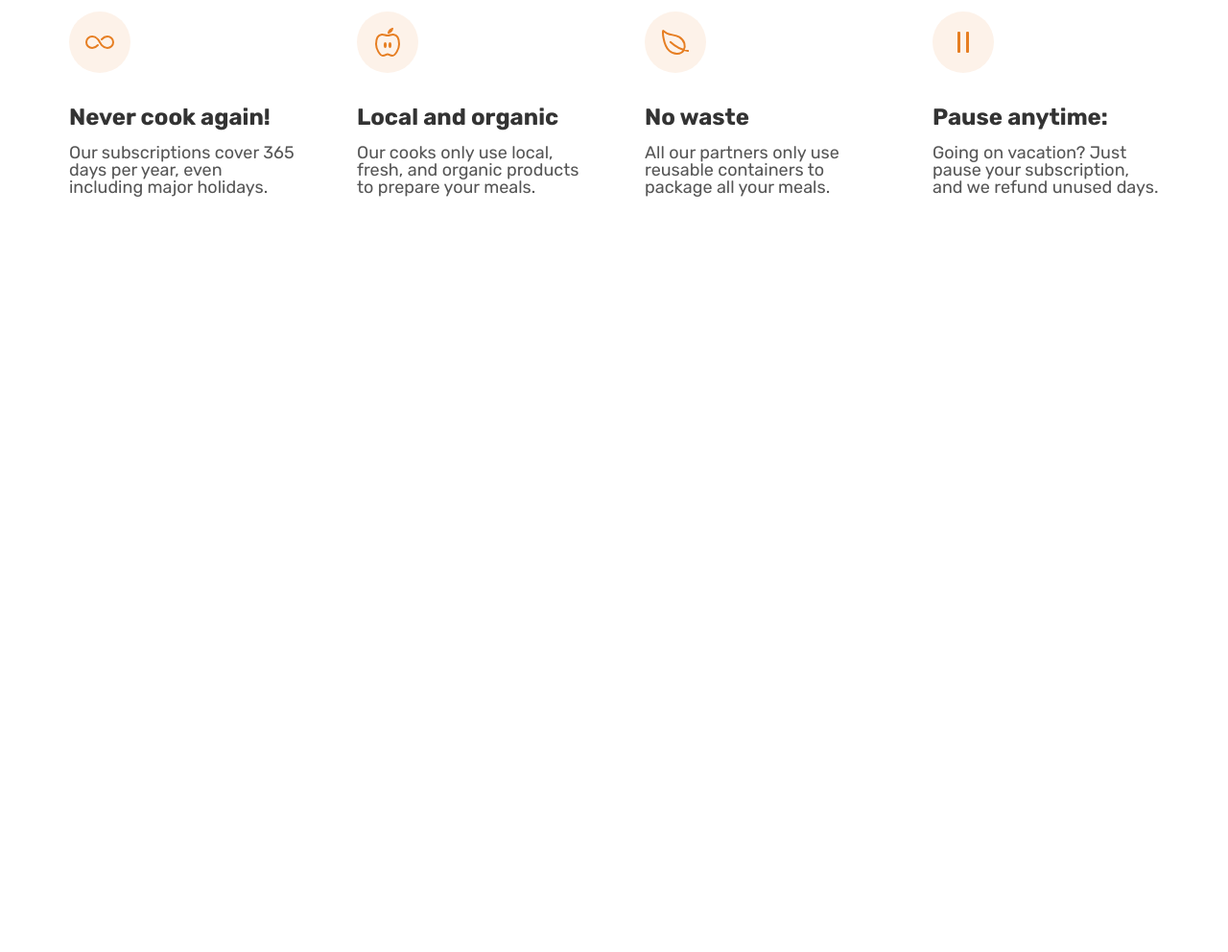
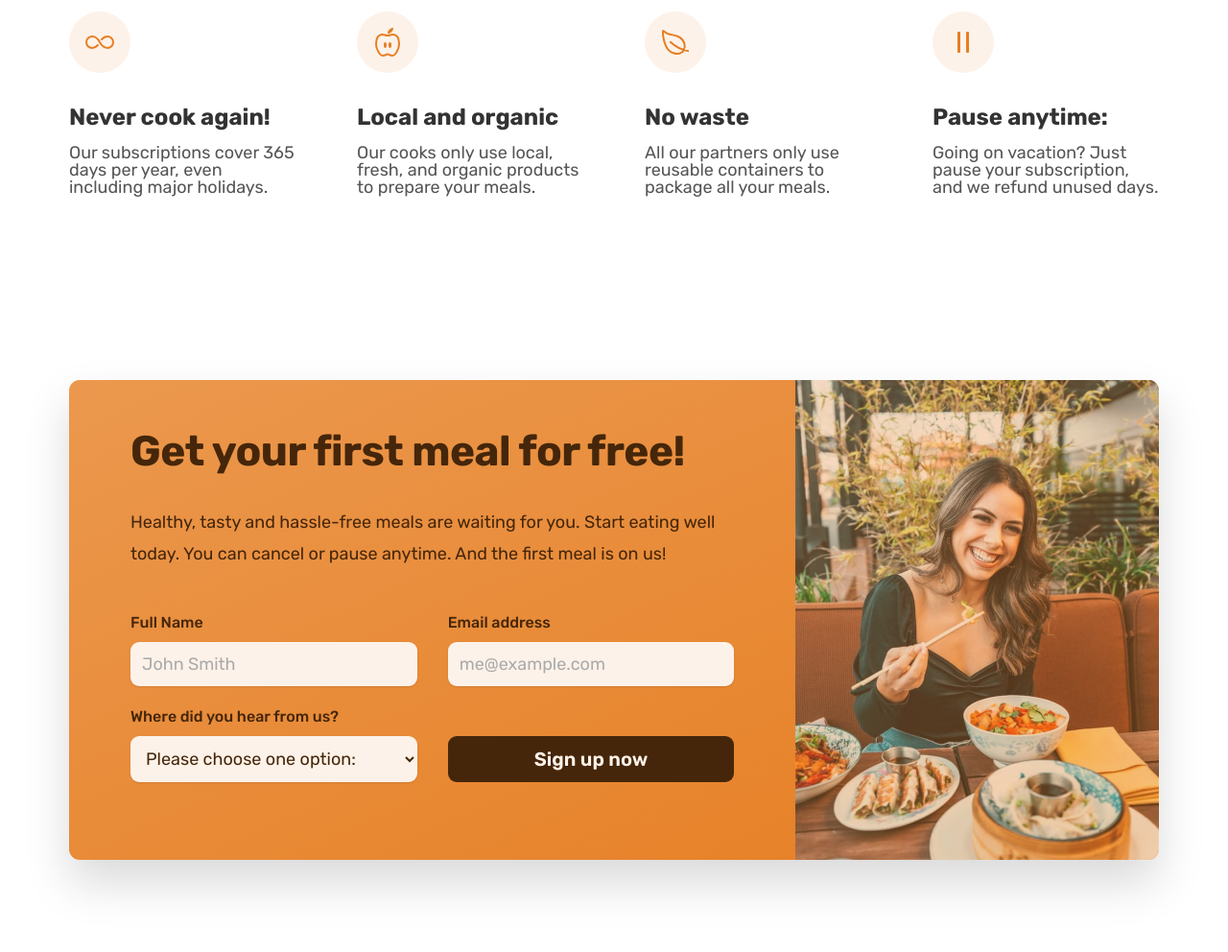
Before and after one commit to garciajv86/Omnifood, a plain HTML site: page index.html in a window 1280 px wide. Shown: the part 5597-6589 px from the top of the page at 96% size. Before the commit the page ends 5897 px from the top, so only its background shows below. Drawn offline with nearby package versions, Linux system fonts and the light colour scheme.

Commit message:
completed some styling on the form

```diff
--- a/css/general.css
+++ b/css/general.css
@@ -28,9 +28,11 @@ Paragraph Default: 1.6
 - Tint
  #fdf2e9
  #fae5d3
+ #eb984e
 
 - Shades
  #cf711f
+ #45260a
 
 - Accents
 - Greys
@@ -39,6 +41,8 @@ Paragraph Default: 1.6
  #333
 
  ---------- 05 SHADOWS ----------
+
+ 0 2.4rem 4.8rem rgba(0, 0, 0, 0.075);
 
  ---------- 06 BORDER-RADIUS ----------
 
@@ -153,6 +157,7 @@ body {
   letter-spacing: 0.75px;
 }
 
+.btn,
 .btn:link,
 .btn:visited {
   display: inline-block;
@@ -161,6 +166,11 @@ body {
   font-weight: 600;
   padding: 1.6rem 3.2rem;
   border-radius: 9px;
+
+  /* Only necessary for the .btn */
+  border: none;
+  cursor: pointer;
+  font-family: inherit;
 
   /** Put transition on original "state"  **/
   /* transition: background-color 0.3s; */
@@ -192,6 +202,13 @@ body {
 
   /** Trick to add border inside **/
   box-shadow: inset 0 0 0 3px #fff;
+}
+
+.btn--form {
+  background-color: #45260a;
+  color: #fdf2e9;
+  align-self: end;
+  padding: 1.2rem;
 }
 
 .link:link,
--- a/css/style.css
+++ b/css/style.css
@@ -459,3 +459,84 @@
   font-size: 1.8rem;
   line-height: 1.8rem;
 }
+
+/******************************/
+/**  CTA SECTION **/
+/******************************/
+
+.section-cta {
+  padding: 9.6rem 0;
+}
+
+.cta {
+  display: grid;
+  grid-template-columns: 2fr 1fr;
+  /* background-color: #e67e22; */
+  box-shadow: 0 2.4rem 4.8rem rgba(0, 0, 0, 0.15);
+  border-radius: 11px;
+
+  background-image: linear-gradient(to right bottom, #eb984e, #e67e22);
+  overflow: hidden;
+
+  /* Temp */
+  height: 50rem;
+}
+
+.cta-text-box {
+  padding: 4.8rem 6.4rem 6.4rem 6.4rem;
+  color: #45260a;
+}
+
+.cta .heading-secondary {
+  /* color: #45260a; */
+  color: inherit;
+  margin-bottom: 3.2rem;
+}
+
+.cta-text {
+  font-size: 1.8rem;
+  line-height: 1.8;
+  margin-bottom: 4.8rem;
+}
+
+.cta-img-box {
+  background-image: linear-gradient(
+      to right bottom,
+      rgba(235, 151, 78, 0.35),
+      rgba(230, 126, 34, 0.35)
+    ),
+    url("../img/eating.jpg");
+  background-size: cover;
+  background-position: center;
+}
+
+.cta-form {
+  display: grid;
+  grid-template-columns: 1fr 1fr;
+  column-gap: 3.2rem;
+  row-gap: 2.4rem;
+}
+
+.cta-form label {
+  display: block;
+  font-size: 1.6rem;
+  font-weight: 500;
+  margin-bottom: 1.2rem;
+}
+
+.cta-form input,
+.cta-form select {
+  width: 100%;
+  padding: 1.2rem;
+  font-size: 1.8rem;
+  font-family: inherit;
+  color: inherit;
+  border: none;
+  background-color: #fdf2e9;
+  border-radius: 9px;
+  box-shadow: 0 1px 2px rgba(0, 0, 0, 0.1);
+}
+
+.cta-form input::placeholder {
+  color: #aaa;
+}
--- a/index.html
+++ b/index.html
@@ -496,7 +496,8 @@
 
         <div class="container grid">
           <aside class="plan-details">
-            Prices include all applicable taxes. You can cancel at any time. Both plans include the following:
+            Prices include all applicable taxes. You can cancel at any time.
+            Both plans include the following:
           </aside>
         </div>
 
@@ -535,6 +536,64 @@
           </div>
         </div>
       </section>
+
+      <section class="section-cta">
+        <div class="container">
+          <div class="cta">
+            <div class="cta-text-box">
+              <h2 class="heading-secondary">Get your first meal for free!</h2>
+              <p class="cta-text">
+                Healthy, tasty and hassle-free meals are waiting for you. Start
+                eating well today. You can cancel or pause anytime. And the
+                first meal is on us!
+              </p>
+
+              <form action="#" class="cta-form">
+                <div>
+                  <label for="full-name">Full Name</label>
+                  <input
+                    type="text"
+                    placeholder="John Smith"
+                    id="full-name"
+                    required
+                  />
+                </div>
+
+                <div>
+                  <label for="email">Email address</label>
+                  <input
+                    type="email"
+                    placeholder="me@example.com"
+                    id="email"
+                    required
+                  />
+                </div>
+
+                <div>
+                  <label for="select-where">Where did you hear from us?</label>
+                  <select name="" id="select-where" required>
+                    <option value="">Please choose one option:</option>
+                    <option value="friends">Friends and family</option>
+                    <option value="youtube">YouTube video</option>
+                    <option value="podcast">Podcast</option>
+                    <option value="ad">Facebook ad</option>
+                    <option value="others">Others</option>
+                  </select>
+                </div>
+
+                <button class="btn btn--form">Sign up now</button>
+                <!-- <input type="checkbox">
+                <input type="number"> -->
+              </form>
+            </div>
+            <div
+              class="cta-img-box"
+              role="img"
+              aria-label="Woman enjoying food"
+            ></div>
+          </div>
+        </div>
+      </section>
     </main>
   </body>
 </html>
```
